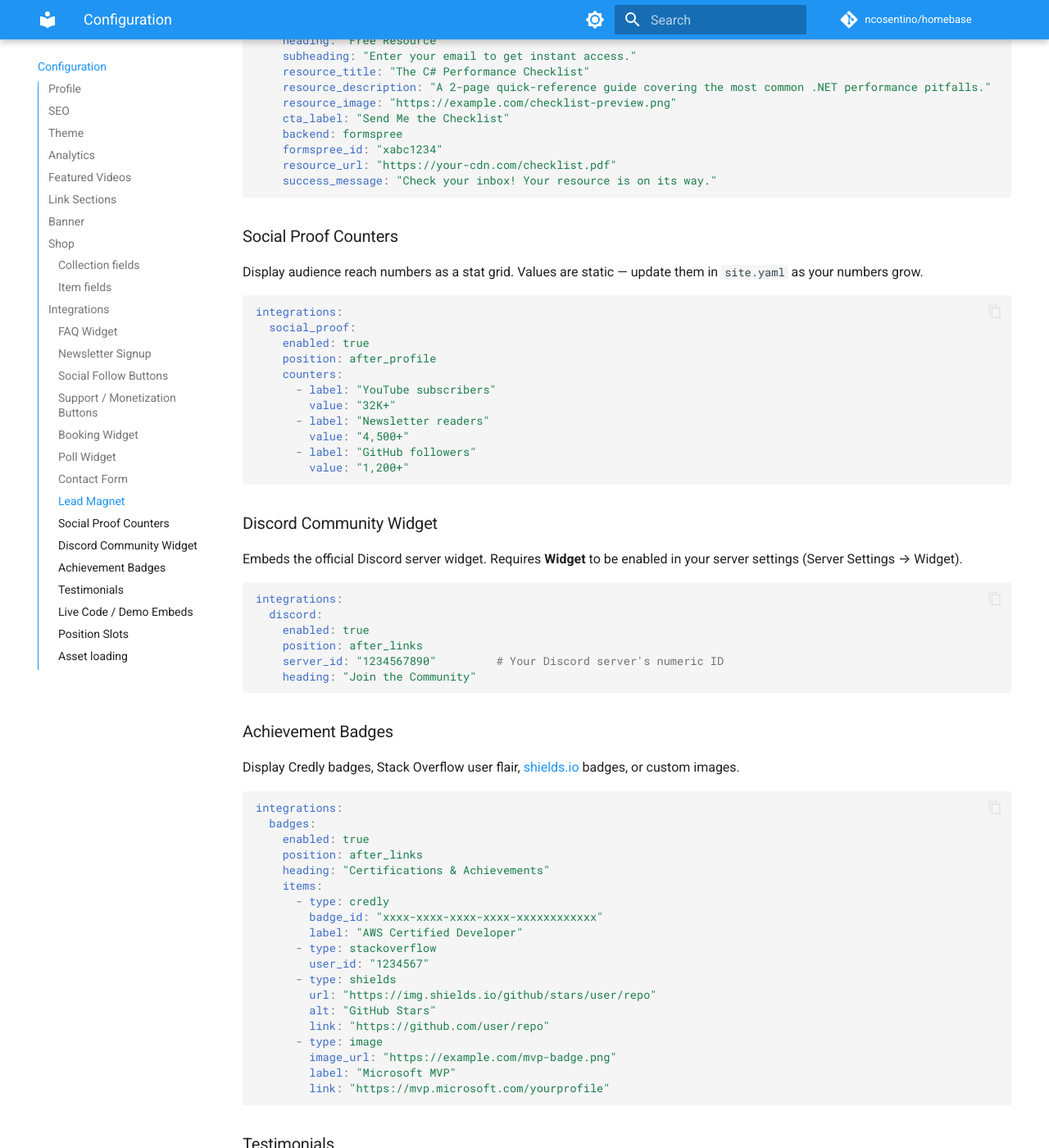
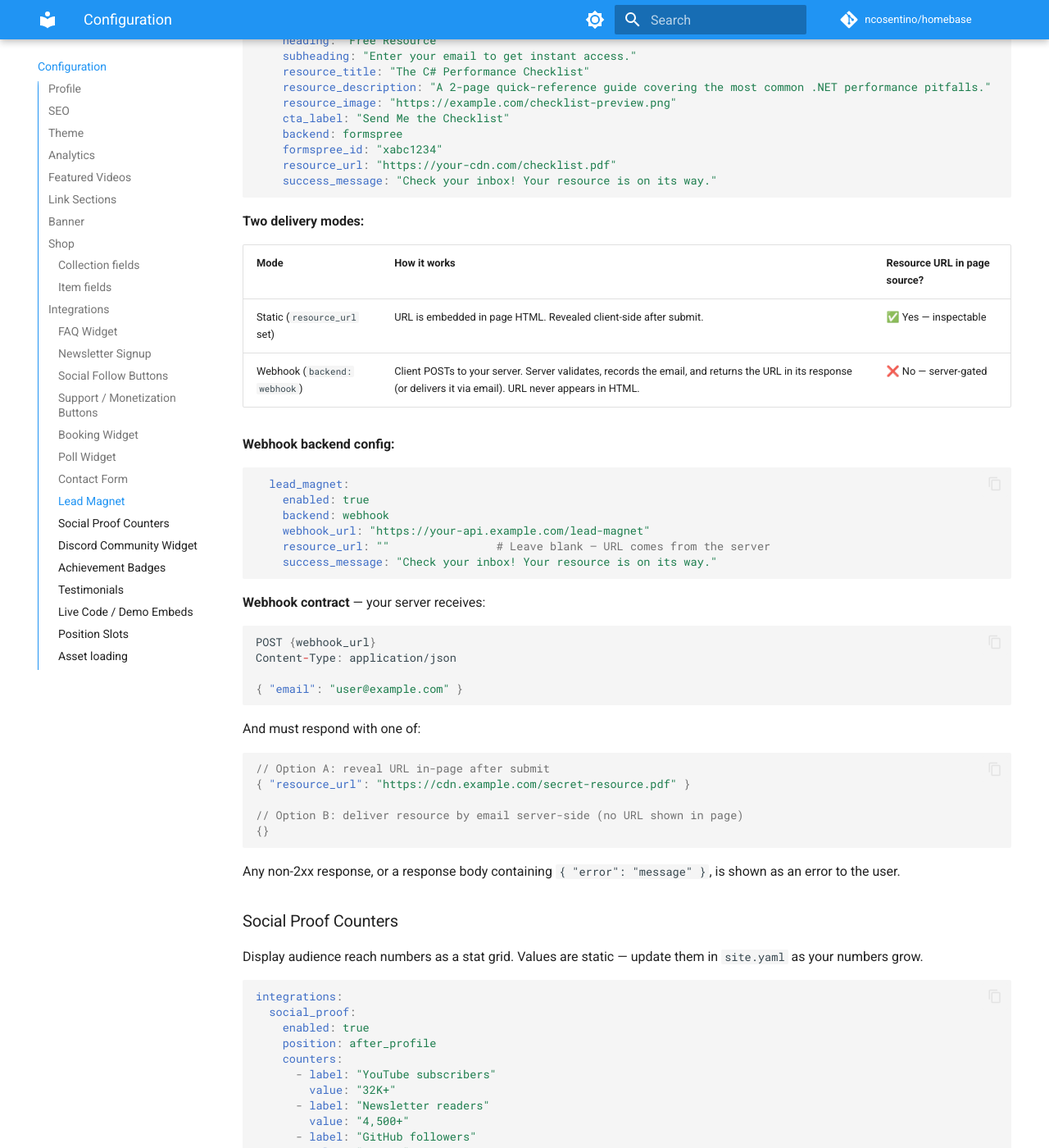
Before and after one commit to ncosentino/homebase, an MkDocs documentation site: the page built from docs/configuration.md, in a window 1280 px wide and 1400 px high, scrolled down 10050 px. Shown: the whole window at 82% size. Built offline with MkDocs 1.6.1 and Material for MkDocs 9.7.7, drawn with Linux system fonts in a browser that asks for light colours; comment, search, counter and statistics services are not loaded.

Commit message:
feat: add webhook backend to lead magnet for server-side resource gating
- integrations.js: webhook backend POSTs email to configurable URL,
  reads resource_url from response, passes result to onSuccess callback
- lead-magnet.njk: data-webhook-url attr, renders link element for
  webhook backend (href populated dynamically from server response)
- site.yaml: webhook_url field in lead_magnet config
- docs: document both delivery modes and webhook contract

Co-authored-by: Copilot <223556219+Copilot@users.noreply.github.com>

````diff
--- a/docs/configuration.md
+++ b/docs/configuration.md
@@ -409,6 +409,44 @@ integrations:
     success_message: "Check your inbox! Your resource is on its way."
 ```
 
+**Two delivery modes:**
+
+| Mode | How it works | Resource URL in page source? |
+|------|-------------|------------------------------|
+| Static (`resource_url` set) | URL is embedded in page HTML. Revealed client-side after submit. | ✅ Yes — inspectable |
+| Webhook (`backend: webhook`) | Client POSTs to your server. Server validates, records the email, and returns the URL in its response (or delivers it via email). URL never appears in HTML. | ❌ No — server-gated |
+
+**Webhook backend config:**
+
+```yaml
+  lead_magnet:
+    enabled: true
+    backend: webhook
+    webhook_url: "https://your-api.example.com/lead-magnet"
+    resource_url: ""                # Leave blank — URL comes from the server
+    success_message: "Check your inbox! Your resource is on its way."
+```
+
+**Webhook contract** — your server receives:
+```json
+POST {webhook_url}
+Content-Type: application/json
+
+{ "email": "user@example.com" }
+```
+
+And must respond with one of:
+
+```json
+// Option A: reveal URL in-page after submit
+{ "resource_url": "https://cdn.example.com/secret-resource.pdf" }
+
+// Option B: deliver resource by email server-side (no URL shown in page)
+{}
+```
+
+Any non-2xx response, or a response body containing `{ "error": "message" }`, is shown as an error to the user.
+
 ### Social Proof Counters
 
 Display audience reach numbers as a stat grid. Values are static — update them in `site.yaml` as your numbers grow.
--- a/src/_includes/integrations/lead-magnet.njk
+++ b/src/_includes/integrations/lead-magnet.njk
@@ -6,6 +6,7 @@
   data-formspree-id="{{ _lm.formspree_id }}"
   data-convertkit-form-id="{{ _lm.convertkit_form_id }}"
   data-web3forms-key="{{ _lm.web3forms_key }}"
+  data-webhook-url="{{ _lm.webhook_url }}"
   data-success-msg="{{ _lm.success_message or 'Check your inbox! Your resource is on its way.' }}"
   aria-label="{{ _lm.heading or 'Free Resource' }}">
 
@@ -35,8 +36,8 @@
   </form>
   <p class="hb-msg" aria-live="polite"></p>
 
-  {%- if _lm.resource_url %}
-  <a href="{{ _lm.resource_url }}" target="_blank" rel="noopener"
+  {%- if _lm.resource_url or _lm.backend == 'webhook' %}
+  <a href="{{ _lm.resource_url or '#' }}" target="_blank" rel="noopener"
     class="hb-resource-link"
     data-ga-label="lead-magnet-resource">
     ↓ Click here to access your resource
````
Also changed, not shown: 2 other files.
